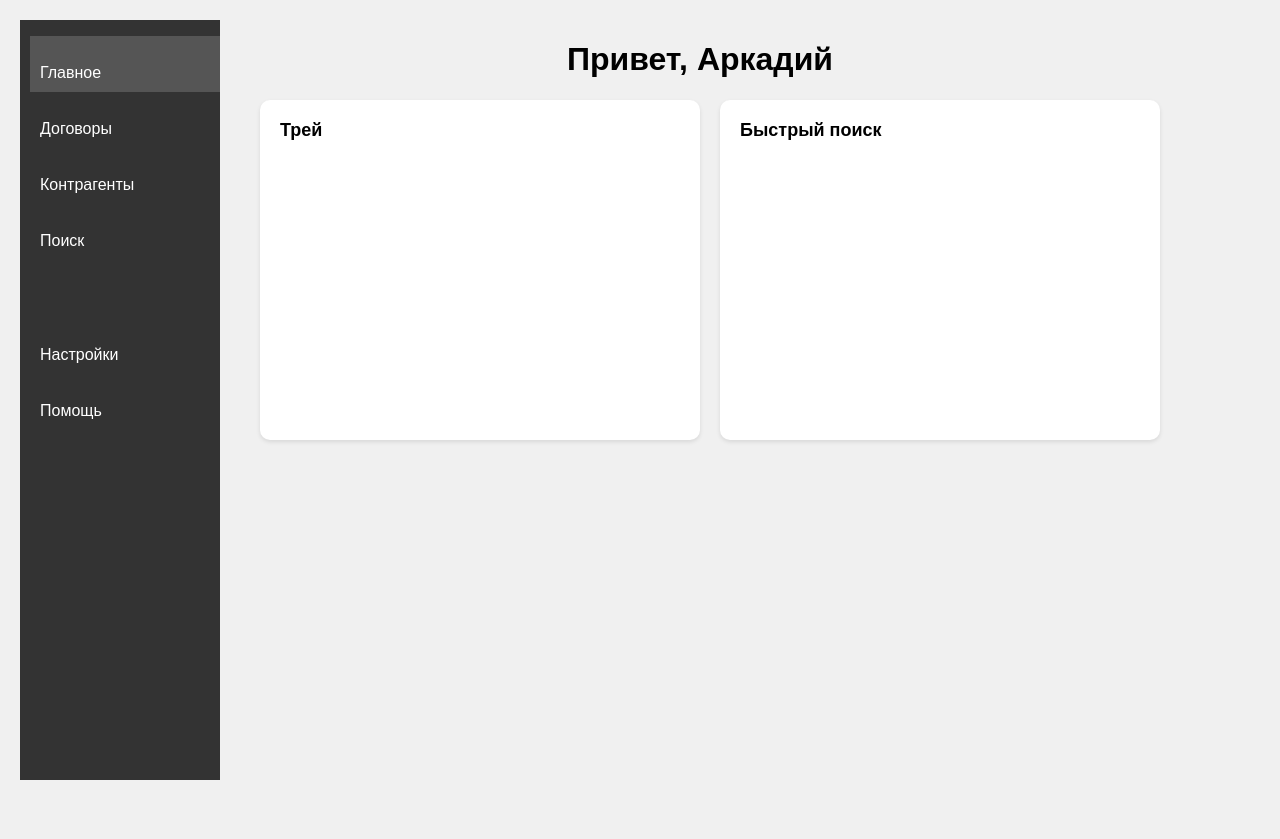
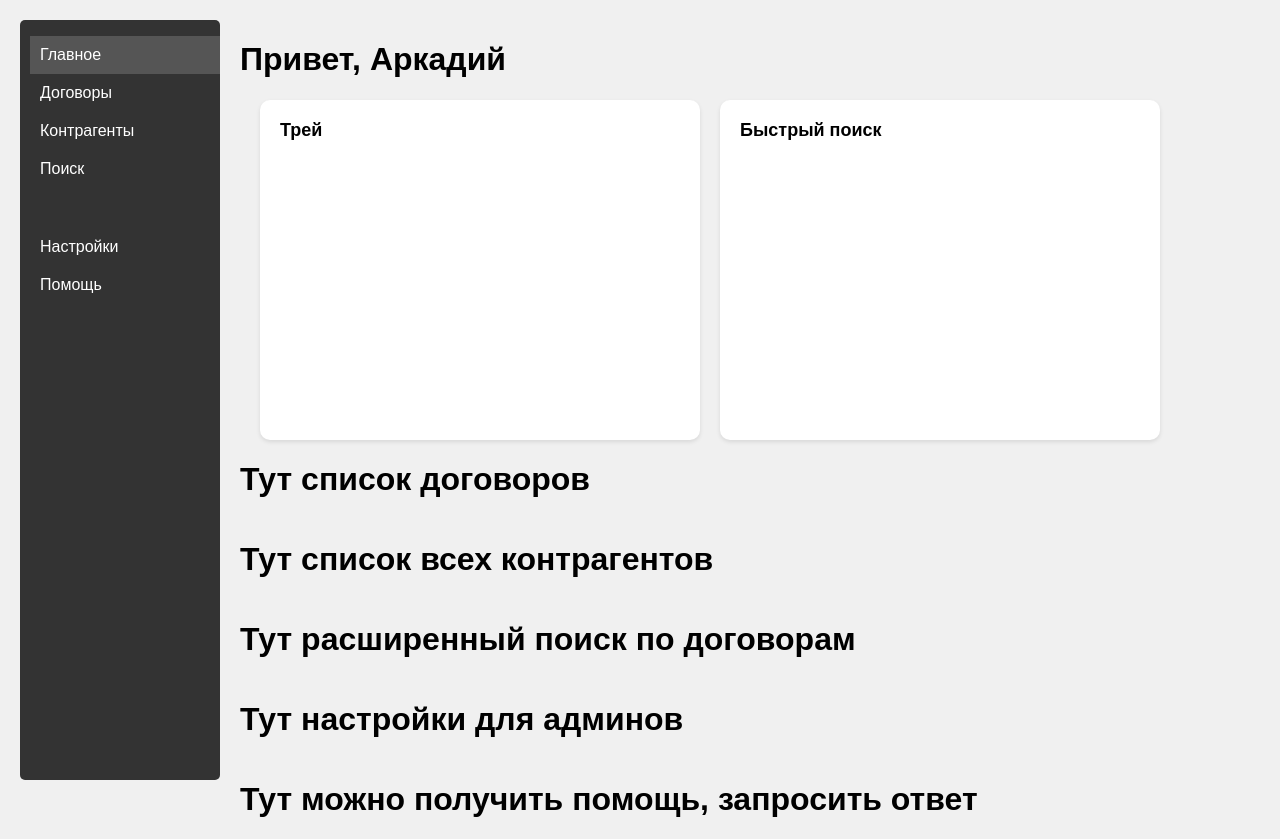
Before and after one commit to truerooha/3_contracts, a PHP site: page / in a window 1280 px wide. Before the commit the page ends 780 px from the top, so only its background shows below. Run offline with PHP 8.4, Linux system fonts and the light colour scheme.

Commit message:
страницы

```diff
--- a/index.html
+++ b/index.html
@@ -6,7 +6,6 @@
     <title>PANADEY.contracts</title>
     <link type="image/x-icon" href="assets/favicon.ico" rel="shortcut icon">
     <link rel="stylesheet" href="main.css">
-    <link rel="stylesheet" href="https://cdnjs.cloudflare.com/ajax/libs/font-awesome/6.4.2/css/all.min.css" integrity="sha512-z3gLpd7yknf1YoNbCzqRKc4qyor8gaKU1qmn+CShxbuBusANI9QpRohGBreCFkKxLhei6S9CQXFEbbKuqLg0DA==" crossorigin="anonymous" referrerpolicy="no-referrer" />
 </head>
 <body>
     <div class="container">
@@ -24,6 +23,8 @@
 
       <div class="page-container">
         <div class="content">
+
+          <div class="page" id="c-main">
             <h1 class="greeting">Привет, Аркадий</h1>
             <div class="cards">
               <div class="card">
@@ -32,6 +33,27 @@
               <div class="card">
                 <h2>Быстрый поиск</h2>
               </div>
+            </div>
+          </div>
+
+          <div class="page" id="c-contracts">
+            <h1>Тут список договоров</h1>
+          </div>
+
+          <div class="page" id="c-counterparties">
+            <h1>Тут список всех контрагентов</h1>
+          </div>
+
+          <div class="page" id="c-search">
+            <h1>Тут расширенный поиск по договорам</h1>
+          </div>
+
+          <div class="page" id="c-settings">
+            <h1>Тут настройки для админов</h1>
+          </div>
+
+          <div class="page" id="c-support">
+            <h1>Тут можно получить помощь, запросить ответ</h1>
           </div>
 
         </div>
--- a/main.css
+++ b/main.css
@@ -13,14 +13,13 @@ body {
     margin: 20px;
   }
 
-  .greeting {
-    font-size: 24pt;
-  }
   .navigation {
     width: 200px;
     height: 95vh;
     background-color: #333;
     color: #ffffff;
+    border-radius: 5px;
+
   }
 
   .navigation ul {
@@ -33,12 +32,6 @@ body {
     text-align: left;
     margin-left: 10px;
 
-  }
-
-  .navigation li::before {
-    content: "\f05a";
-    font-family: 'Font Awesome';
-    margin-right: 5px;
   }
 
   .navigation a:hover {
@@ -58,7 +51,7 @@ body {
   .content {
     display: flex;
     flex-direction: column;
-    align-items: center;
+    align-items: flex-start  ;
     justify-content: center;
     flex: 1;
     margin-left: 20px;
@@ -92,7 +85,3 @@ body {
     width: 100%; /* Растянуть элемент на всю ширину */
     pointer-events: none;
   }
-
-  .greeting {
-    text-align: left;
-  }
--- a/script.js
+++ b/script.js
@@ -1,3 +1,32 @@
+const pages = {
+  main: {
+      name: "Главное",
+      path: "main",
+  },
+  contracts: {
+      name: "Договоры",
+      path: "contracts",
+  },
+  counterparties: {
+      name: "Контрагенты",
+      path: "counterparties",
+  },
+  search: {
+    name: "Поиск",
+    path: "search",
+  },
+  settings: {
+    name: "Настройки",
+    path: "settings",
+  },
+  support: {
+    name: "Помощь",
+    path: "support",
+  }
+};
+
+let currentPage = pages.main;
+
 document.addEventListener("DOMContentLoaded", function() {
     const navItems = document.querySelectorAll(".navigation li");
 
```
Lines whose indentation alone changed are shown as unchanged.
